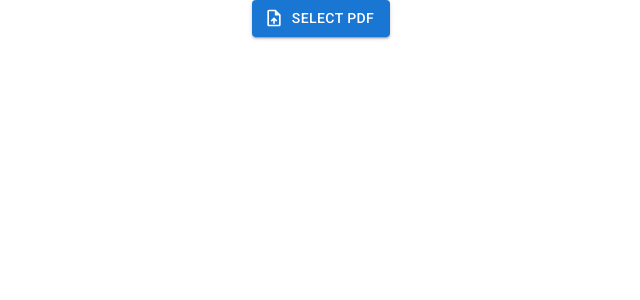
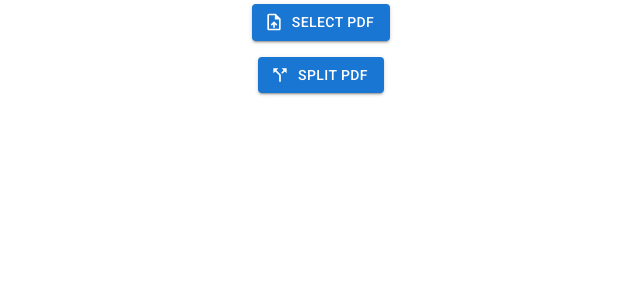
Before and after one commit to shayd3/co-ce-utility, a React (Create React App) app: page / in a window 1280 px wide. Shown: the top 300 px of the page, without its empty margins (319-959 px from the left). Built offline with nearby package versions, Linux system fonts and the light colour scheme.

Commit message:
Add jszip and file-saver to split the pdf and save as zip

```diff
--- a/package.json
+++ b/package.json
@@ -10,10 +10,13 @@
     "@testing-library/jest-dom": "^5.14.1",
     "@testing-library/react": "^13.0.0",
     "@testing-library/user-event": "^13.2.1",
+    "@types/file-saver": "^2.0.5",
     "@types/jest": "^27.0.1",
     "@types/node": "^16.7.13",
     "@types/react": "^18.0.0",
     "@types/react-dom": "^18.0.0",
+    "file-saver": "^2.0.5",
+    "jszip": "^3.10.0",
     "pdf-lib": "^1.17.1",
     "react": "^18.1.0",
     "react-dom": "^18.1.0",
--- a/src/components/CertificateUtilityComponent.tsx
+++ b/src/components/CertificateUtilityComponent.tsx
@@ -1,8 +1,10 @@
 import React, { Component } from 'react';
 import { styled } from '@mui/material/styles';
-import { Grid, Button } from '@mui/material'
-import { UploadFile } from '@mui/icons-material'
-import { PDFDocument } from 'pdf-lib'
+import { Grid, Button } from '@mui/material';
+import { UploadFile, CallSplit } from '@mui/icons-material';
+import { PDFDocument } from 'pdf-lib';
+import JSZip from 'jszip';
+import { saveAs } from 'file-saver'
 
 type CertificateUtilityProps = {}
 type CertificateUtilityState = { document: PDFDocument | null}
@@ -20,6 +22,7 @@ class CertificateUtility extends Component<CertificateUtilityProps, CertificateU
 
         this.onFileChange = this.onFileChange.bind(this);
         this.fileData = this.fileData.bind(this);
+        this.onSplitClick = this.onSplitClick.bind(this);
     }
 
     async onFileChange(event: any) {
@@ -41,12 +44,41 @@ class CertificateUtility extends Component<CertificateUtilityProps, CertificateU
         }
     }
 
+    async onSplitClick(event: any) {
+        let zipFile: JSZip = new JSZip();
+        const pdfDoc = this.state.document;
+        if (!pdfDoc) {
+            console.error("there was an issue reading the page count of PDF...")
+            return;
+        }
+
+        const pageCount = pdfDoc?.getPageCount();
+
+        if(!pageCount && pageCount === 0) {
+            console.error("PDF was not loaded successfully or it's empty. Make sure a PDF was selected...");
+            return;
+        }
+
+        for(let i = 0; i < pageCount; i++) {
+            const subDoc = await PDFDocument.create();
+            const [copiedPage] = await subDoc.copyPages(pdfDoc, [i]);
+            subDoc.addPage(copiedPage);
+            const pdfBytes = await subDoc.save();
+            zipFile.file(`test ${i + 1}.pdf`, pdfBytes);
+        }
+
+        zipFile.generateAsync({type: "blob"})
+            .then(function(content) {
+                saveAs(content, "test.zip");
+            })
+    }
+
     fileData() {
         if (this.state.document) {
             return (
                 <div>
                     <h2>File Details:</h2>
-                    <p>File Name: {this.state.document.getTitle()}</p>
+                    <p>File Name: {this.state.document.getSubject()}</p>
                     <p>
                         Last Modified:{" "}
                         {this.state.document.getModificationDate()?.toDateString()}
@@ -66,6 +98,7 @@ class CertificateUtility extends Component<CertificateUtilityProps, CertificateU
                 alignItems='center'
                 justifyContent='center'
             >
+                <Grid item sx={{m: .5}}>
                     <div className="CertificateUtility">
                         <label htmlFor="pdf-upload-button">
                             <Input accept=".pdf" id="pdf-upload-button" type="file" onChange={this.onFileChange} />
@@ -74,9 +107,15 @@ class CertificateUtility extends Component<CertificateUtilityProps, CertificateU
                             </Button>
                         </label>
                     </div>
-                <div>
+                </Grid>
+                <Grid item sx={{m: .5}}>
                     {this.fileData()}
-                </div>
+                </Grid>
+                <Grid item sx={{m: .5}}>
+                    <Button variant="contained" startIcon={<CallSplit />} onClick={this.onSplitClick}>
+                        Split PDF
+                    </Button>
+                </Grid>
             </Grid>
 
         )
```
Also changed, not shown: 1 other file (tests, documents, lock files or other folders). Lines whose indentation alone changed are shown as unchanged.
